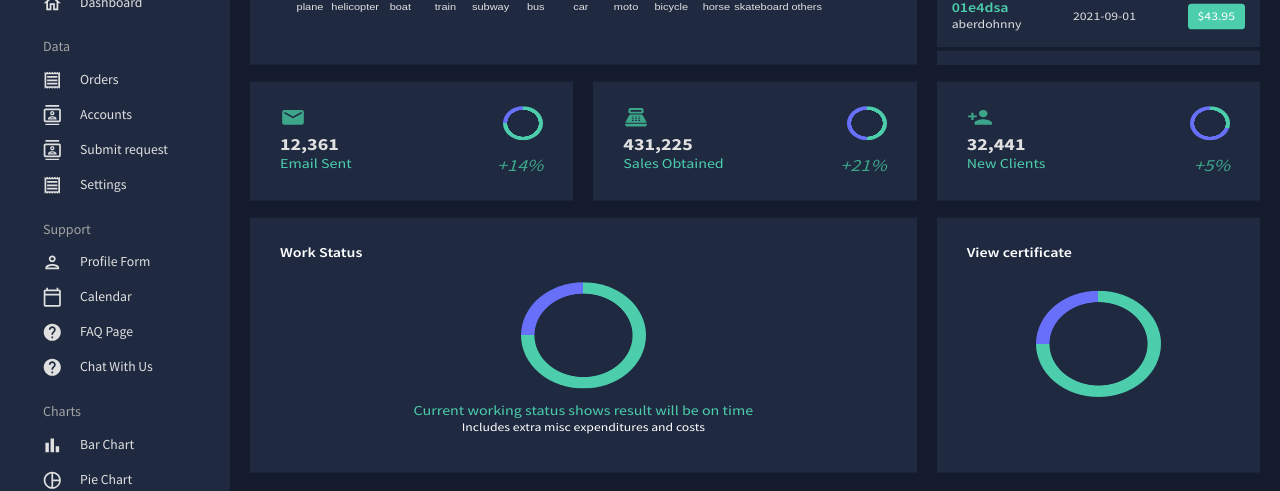
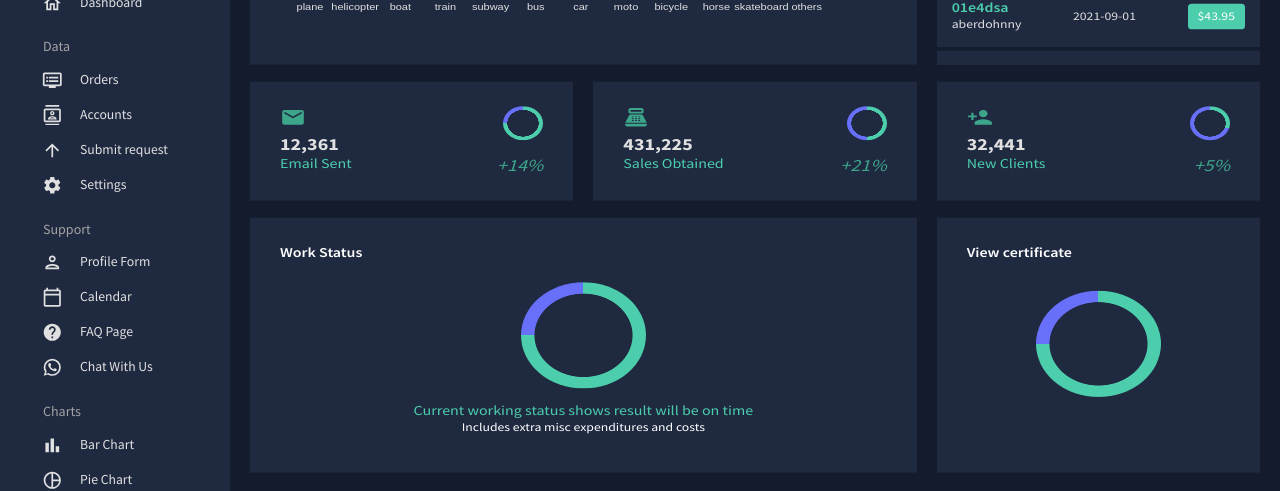
Before and after one commit to Shariful4447/react-admin-pannel-with-vite, a React (Vite) app: page / in a window 1280 px wide. Shown: the part 286-777 px from the top of the page. Built offline with nearby package versions, Linux system fonts and the light colour scheme.

Commit message:
sidebar section icon change

```diff
--- a/src/scenes/global/Sidebar.jsx
+++ b/src/scenes/global/Sidebar.jsx
@@ -16,6 +16,10 @@ import PieChartOutlineOutlinedIcon from "@mui/icons-material/PieChartOutlineOutl
 import TimelineOutlinedIcon from "@mui/icons-material/TimelineOutlined";
 import MenuOutlinedIcon from "@mui/icons-material/MenuOutlined";
 import MapOutlinedIcon from "@mui/icons-material/MapOutlined";
+import ArrowUpwardIcon from '@mui/icons-material/ArrowUpward';
+import DvrIcon from '@mui/icons-material/Dvr';
+import SettingsIcon from '@mui/icons-material/Settings';
+import WhatsAppIcon from '@mui/icons-material/WhatsApp';
 
 const Item = ({ title, to, icon, selected, setSelected }) => {
   const theme = useTheme();
@@ -145,7 +149,7 @@ const Sidebar = () => {
             <Item
               title="Orders"
               to="/invoices"
-              icon={<ReceiptOutlinedIcon />}
+              icon={<DvrIcon />}
               selected={selected}
               setSelected={setSelected}
             />
@@ -159,14 +163,14 @@ const Sidebar = () => {
             <Item
               title="Submit request"
               to="/contacts"
-              icon={<ContactsOutlinedIcon />}
+              icon={<ArrowUpwardIcon />}
               selected={selected}
               setSelected={setSelected}
             />
             <Item
               title="Settings"
               to="/invoices"
-              icon={<ReceiptOutlinedIcon />}
+              icon={<SettingsIcon />}
               selected={selected}
               setSelected={setSelected}
             />
@@ -202,7 +206,7 @@ const Sidebar = () => {
             <Item
               title="Chat With Us"
               to="/faq"
-              icon={<HelpOutlinedIcon />}
+              icon={<WhatsAppIcon />}
               selected={selected}
               setSelected={setSelected}
             />
```
